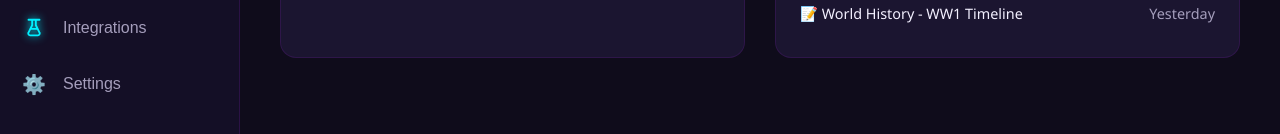
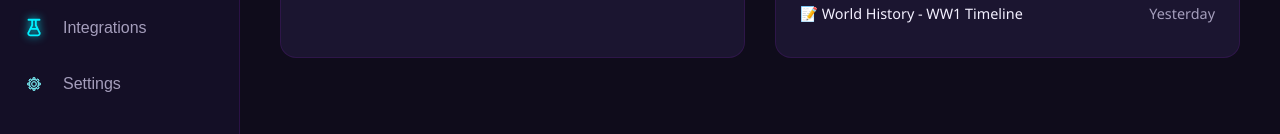
Before and after one commit to 9483rud/Kiva-Labs, a React (Vite) app: page / in a window 1280 px wide. Shown: the part 350-484 px from the top of the page. Built offline with nearby package versions, Linux system fonts and the light colour scheme.

Commit message:
Fix logo issues

```diff
--- a/src/App.tsx
+++ b/src/App.tsx
@@ -5,13 +5,14 @@ import Dashboard from './components/Dashboard';
 import PlaceholderView from './components/PlaceholderView';
 import SettingsView from './components/SettingsView';
 import { FlaskIcon } from './components/Icons'; // 1. Imported your brand new custom SVG file!
+import settingsIconUrl from './assets/Settings.svg?url';
 import './App.css';
 
 // Define the shape of our modular system
 export interface SidebarItem {
   id: string;
   label: string;
-  iconType: 'text' | 'svg';
+  iconType: 'text' | 'svg' | 'image';
   iconValue: string | React.ComponentType<{ className?: string }>;
 }
 
@@ -28,7 +29,7 @@ export default function App(): React.JSX.Element {
     { id: 'timer', label: 'Timer', iconType: 'text', iconValue: '⏱️', enabled: true, description: 'Focus and Pomodoro interval timer.' },
     // 3. Replaced your old placeholder image with the clean native vector!
     { id: 'integrations', label: 'Integrations', iconType: 'svg', iconValue: FlaskIcon, enabled: true, description: 'External API plugins.' },
-    { id: 'settings', label: 'Settings', iconType: 'text', iconValue: '⚙️', enabled: true, description: 'Configure app features.' }
+    { id: 'settings', label: 'Settings', iconType: 'image', iconValue: settingsIconUrl, enabled: true, description: 'Configure app features.' }
   ]);
 
   // Filter our options dynamically based on what's enabled
--- a/src/components/Dashboard.tsx
+++ b/src/components/Dashboard.tsx
@@ -1,6 +1,6 @@
 import './style/Dashboard.css';
 import React from 'react';
-import integrationsUrl from '../assets/Settings.svg?url';
+import integrationsUrl from '../assets/Kiva-Labs-Logo.svg';
 
 interface Note {
   id: number;
--- a/src/components/Sidebar.tsx
+++ b/src/components/Sidebar.tsx
@@ -5,7 +5,7 @@ import { KivaLogoIcon } from './Icons'; // Importing your logo
 export interface SidebarItem {
   id: string;
   label: string;
-  iconType: 'text' | 'svg';
+  iconType: 'text' | 'svg' | 'image';
   iconValue: string | React.ComponentType<{ className?: string }>;
 }
 
@@ -58,6 +58,8 @@ export default function Sidebar({
                       const IconComponent = option.iconValue as React.ComponentType<{ className?: string }>;
                       return <IconComponent className="custom-menu-svg" />;
                     })()
+                  ) : option.iconType === 'image' ? (
+                    <img src={option.iconValue as string} alt={`${option.label} icon`} className="custom-menu-img" />
                   ) : (
                     <span className="menu-emoji">{option.iconValue as string}</span>
                   )}
```
